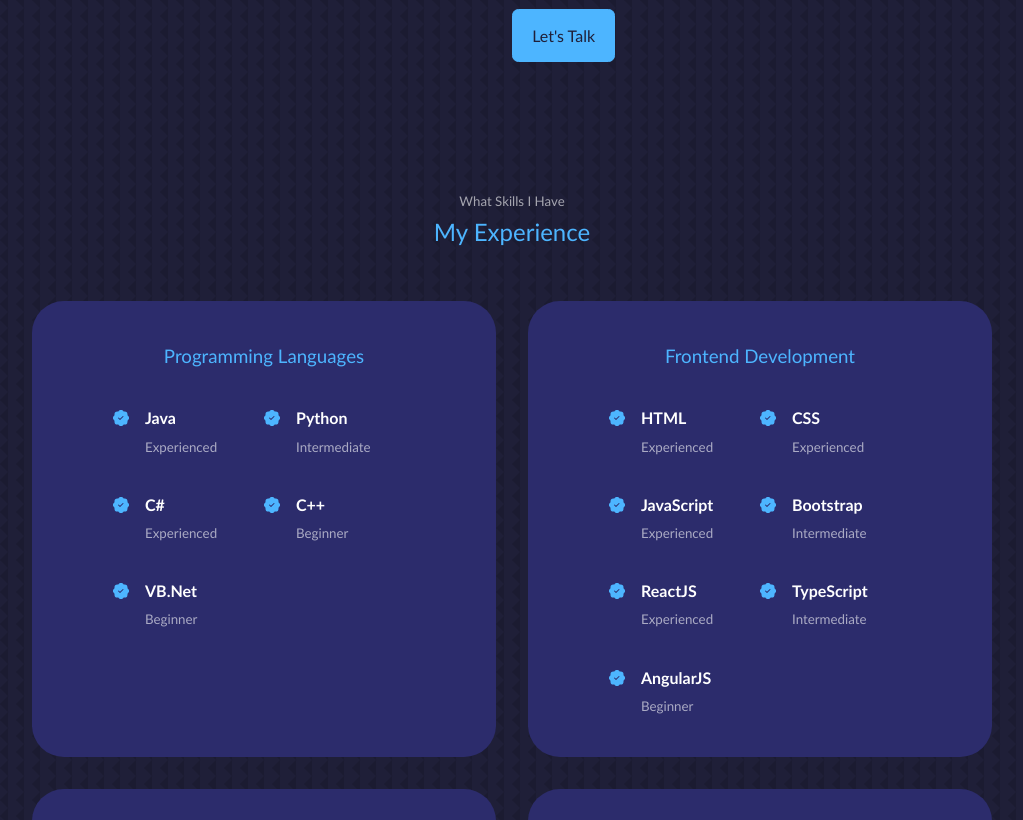
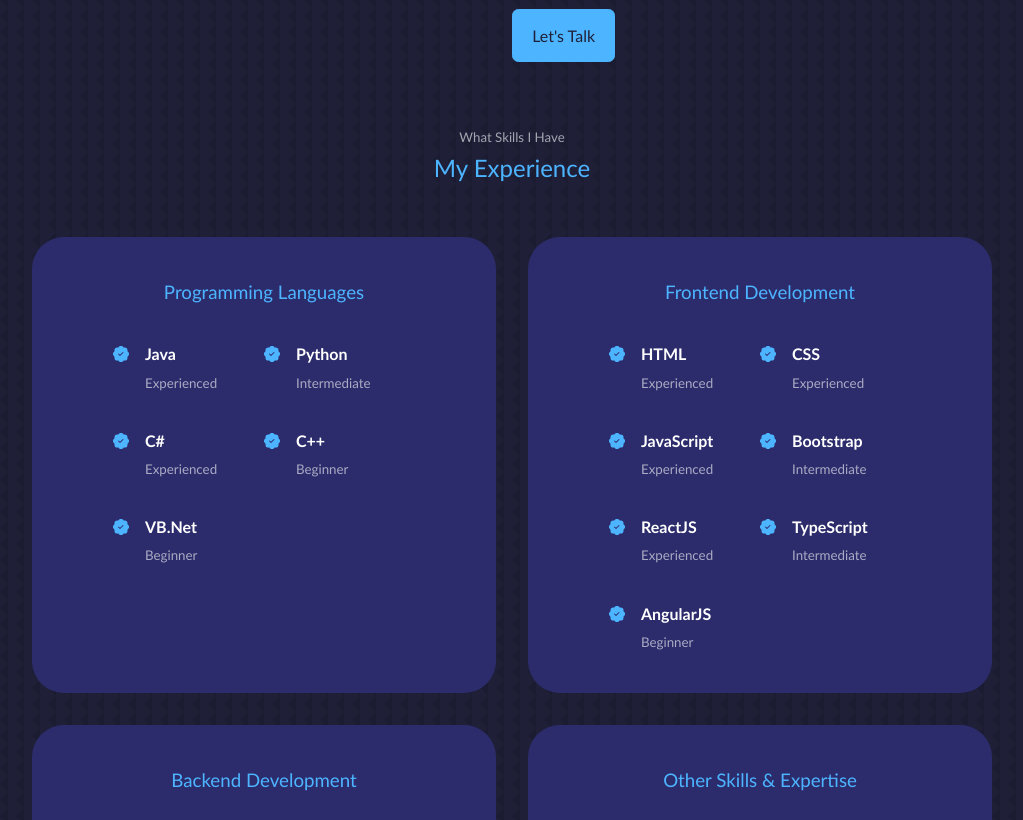
Before and after one commit to Pradyumnseth743/My-Portfolio, a React (Create React App) app: page / in a window 1280 px wide. Shown: the part 1560-2380 px from the top of the page, without its empty margins (128-1151 px from the left). Built offline with nearby package versions, Linux system fonts and the light colour scheme.

Commit message:
12th Margin  Changes

```diff
--- a/src/components/experience/Experience.jsx
+++ b/src/components/experience/Experience.jsx
@@ -3,7 +3,7 @@
 import { BsPatchCheckFill } from 'react-icons/bs';
 const Experience = () => {
   return (
-    <section id='experience'>
+    <section style={{marginTop:"4rem"}} id='experience'>
       <h5>What Skills I Have</h5>
       <h2>My Experience</h2>
 
```
